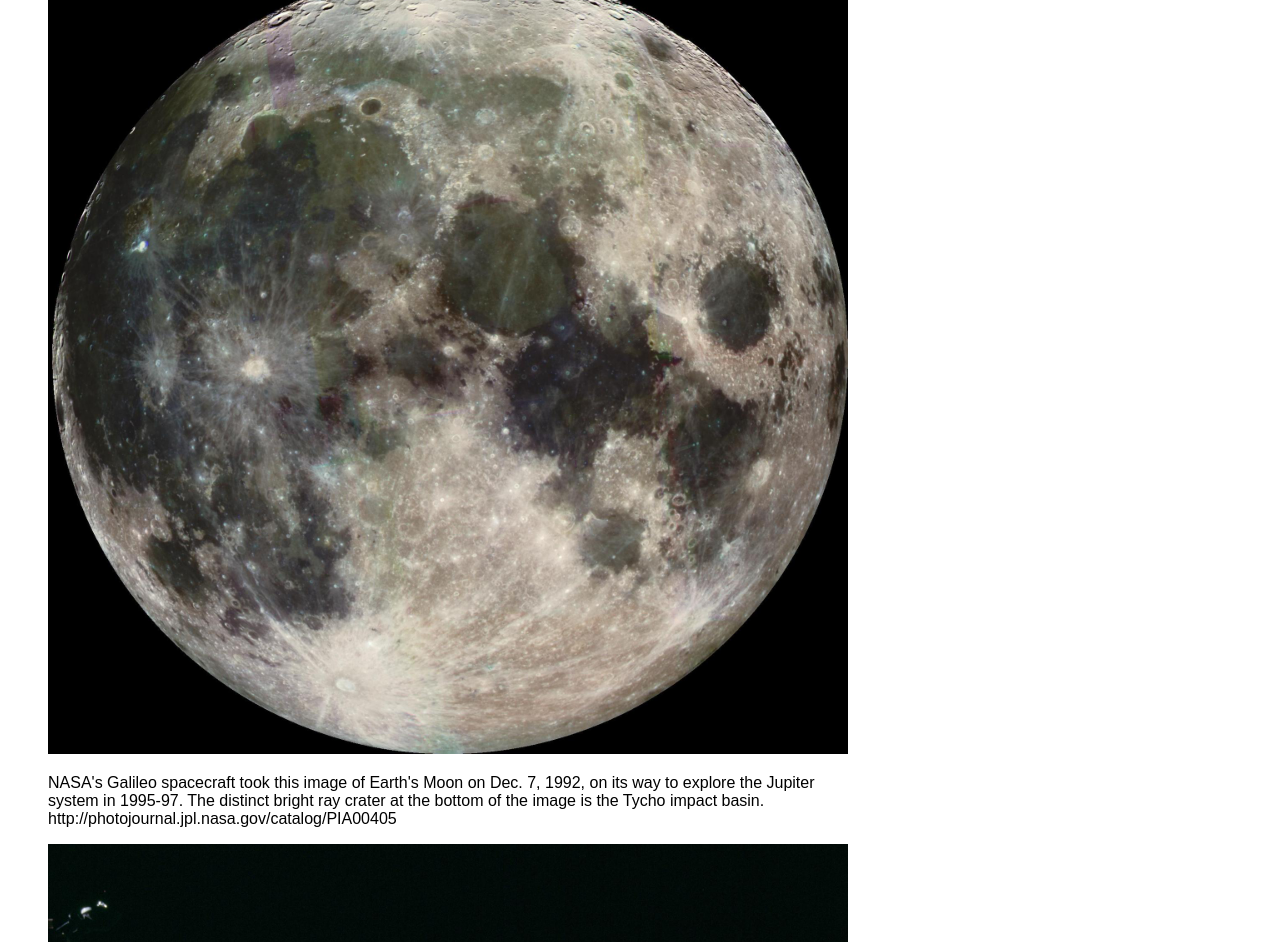
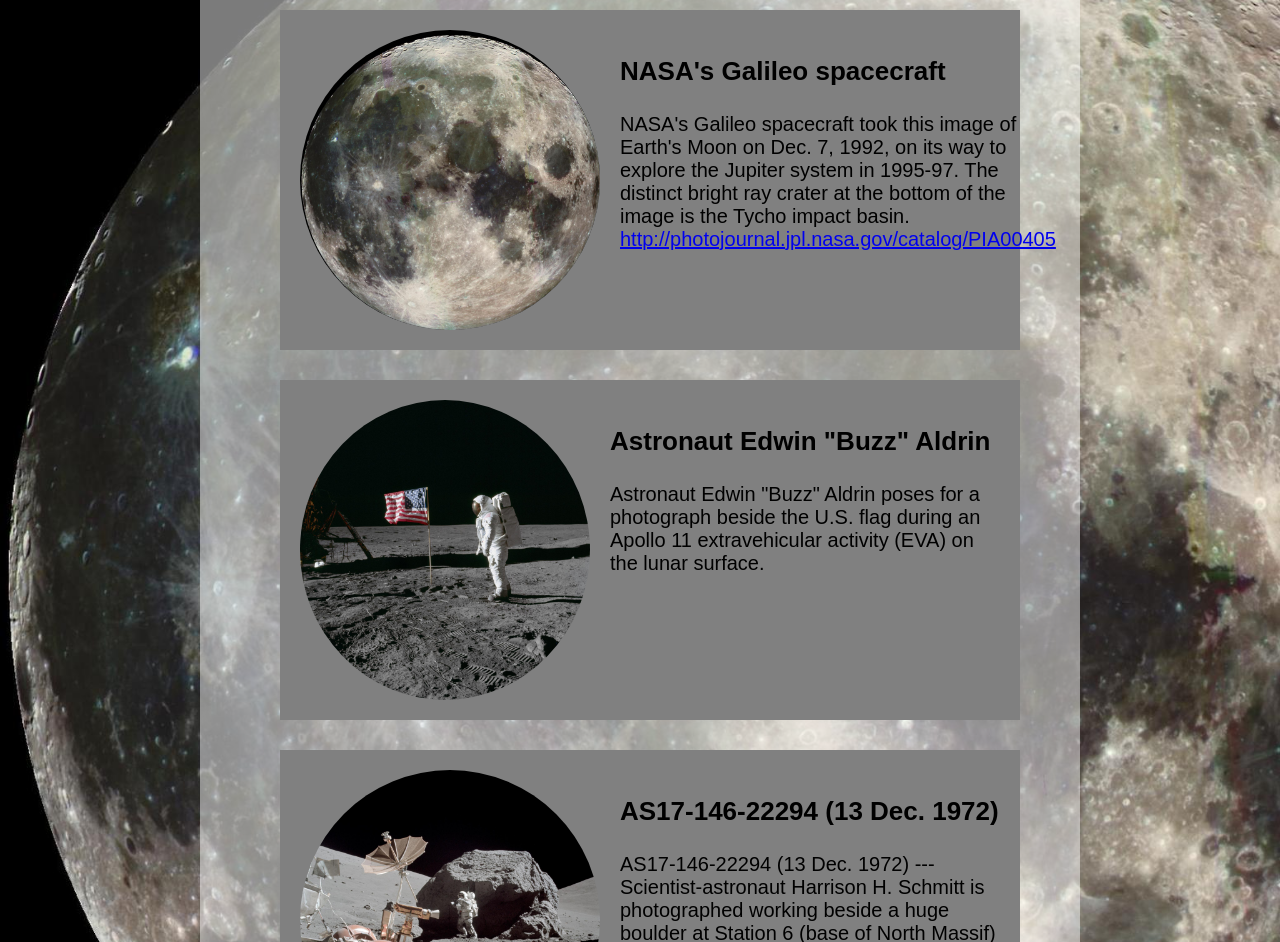
Before and after one commit to TE23B-WEUWEB01/te23b-webb1-Te23B-Asry-Bilal, a plain HTML site: page kapitel-3/Bildgalleri/index.html in a window 1280 px wide. Shown: the part 222-1164 px from the top of the page. Drawn offline with Linux system fonts and the light colour scheme; a web font is replaced by a local one.

Commit message:
tränat på div box flex och snippets

```diff
--- a/kapitel-3/Bildgalleri/index.html
+++ b/kapitel-3/Bildgalleri/index.html
@@ -12,15 +12,20 @@
         <h2>Exploration of Moon</h2>
         <div class="box">
             <img src="./bilder/PIA00405~large.jpg" alt="Moon">
-            <p>NASA's Galileo spacecraft took this image of Earth's Moon on Dec. 7, 1992, on its way to explore the Jupiter system in 1995-97. The distinct bright ray crater at the bottom of the image is the Tycho impact basin. http://photojournal.jpl.nasa.gov/catalog/PIA00405</p>
+            <div><h3>NASA's Galileo spacecraft</h3>
+                <p>NASA's Galileo spacecraft took this image of Earth's Moon on Dec. 7, 1992, on its way to explore the Jupiter system in 1995-97. The distinct bright ray crater at the bottom of the image is the Tycho impact basin. <a href="http://photojournal.jpl.nasa.gov/catalog/PIA00405">http://photojournal.jpl.nasa.gov/catalog/PIA00405</a></p></div>
         </div>
         <div class="box">
-            <img src="./bilder/as11-40-5875~large.jpg" alt="">
-            <p>Astronaut Edwin "Buzz" Aldrin poses for a photograph beside the U.S. flag during an Apollo 11 extravehicular activity (EVA) on the lunar surface.</p>
+            <img src="./bilder/as11-40-5875~large.jpg" alt="Astronaut Edwin Buzz Aldrin">
+            <div><h3>Astronaut Edwin "Buzz" Aldrin</h3>
+                <p>Astronaut Edwin "Buzz" Aldrin poses for a photograph beside the U.S. flag during an Apollo 11 extravehicular activity (EVA) on the lunar surface.</p></div>
+
         </div>
         <div class="box">
-            <img src="./bilder/as17-146-22294~large.jpg" alt="">
-            <p>AS17-146-22294 (13 Dec. 1972) --- Scientist-astronaut Harrison H. Schmitt is photographed working beside a huge boulder at Station 6 (base of North Massif) during the third Apollo 17 extravehicular activity (EVA) at the Taurus-Littrow landing site. The front portion of the Lunar Roving Vehicle (LRV) is visible on the left. This picture was taken by astronaut Eugene A. Cernan, Apollo 17 commander. Schmitt is the lunar module pilot. While astronauts Cernan and Schmitt descended in the Lunar Module (LM) "Challenger" to explore the moon, astronaut Ronald E. Evans, command module pilot, remained with the Apollo 17 Command and Service Modules (CSM) in lunar orbit.</p>
+            <img src="./bilder/as17-146-22294~large.jpg" alt="AS17-146-22294 (13 Dec. 1972)">
+            <div><h3>AS17-146-22294 (13 Dec. 1972)</h3>
+                <p>AS17-146-22294 (13 Dec. 1972) --- Scientist-astronaut Harrison H. Schmitt is photographed working beside a huge boulder at Station 6 (base of North Massif) during the third Apollo 17 extravehicular activity (EVA) at the Taurus-Littrow landing site. The front portion of the Lunar Roving Vehicle (LRV) is visible on the left. This picture was taken by astronaut Eugene A. Cernan, Apollo 17 commander. Schmitt is the lunar module pilot. While astronauts Cernan and Schmitt descended in the Lunar Module (LM) "Challenger" to explore the moon, astronaut Ronald E. Evans, command module pilot, remained with the Apollo 17 Command and Service Modules (CSM) in lunar orbit.</p></div>
+
         </div>
 
     </div>
--- a/kapitel-3/Bildgalleri/style.css
+++ b/kapitel-3/Bildgalleri/style.css
@@ -1,25 +1,46 @@
 @import url('https://fonts.googleapis.com/css2?family=Agdasima:wght@400;700&family=Sixtyfour+Convergence&display=swap');
 
+
 body{
-
+ background-image: url("./bilder/PIA00405~large.jpg");
+ background-size: cover;
 }
 h1{
     font-family: "Sixtyfour Convergence", sans-serif;
+    margin-left: 300px;
+    font-size: 50px;
 }
 h2{
     font-family: "Agdasima", sans-serif;
+    margin-left: 40px;
+    font-size: 30px;
 }
 p{
-
+    font-size: 20px;
+    font-family: "Agdasima", sans-serif;
 }
 .box{
   font-family: "Agdasima", sans-serif;
-
+  width: 700px;
+  margin-left: 40px;
+  background-color: gray;
+ display: flex;
+ margin-bottom: 30px;
+ padding: 20px;
+ gap: 20px;
 }
 .kontainer{
   width: 800px;
   padding: 40px;
+  margin: auto;
+  background-color: rgba(255, 255, 255, 0.482);
 }
 img{
-  width: 100%;
+  width: 300px;
+  height: 300px;
+  border-radius: 50%;
 }
+h3{
+  font-size: 26px;
+  font-family: "Agdasima", sans-serif;
+}
--- a/kapitel-3/scones/style.css
+++ b/kapitel-3/scones/style.css
@@ -1,4 +1,15 @@
 @import url('https://fonts.googleapis.com/css2?family=Dancing+Script:wght@400..700&family=Edu+AU+VIC+WA+NT+Guides:wght@400..700&display=swap');
+/* Enkel CSS-reset */
+html {
+    box-sizing: border-box;
+}
+*, *:before, *:after {
+    box-sizing: inherit;
+}
+body, h1, h2, h3, h4, h5, h6, p, ul {
+    margin: 0;
+    padding: 0;
+}
 
 html {
     box-sizing: border-box;
```
